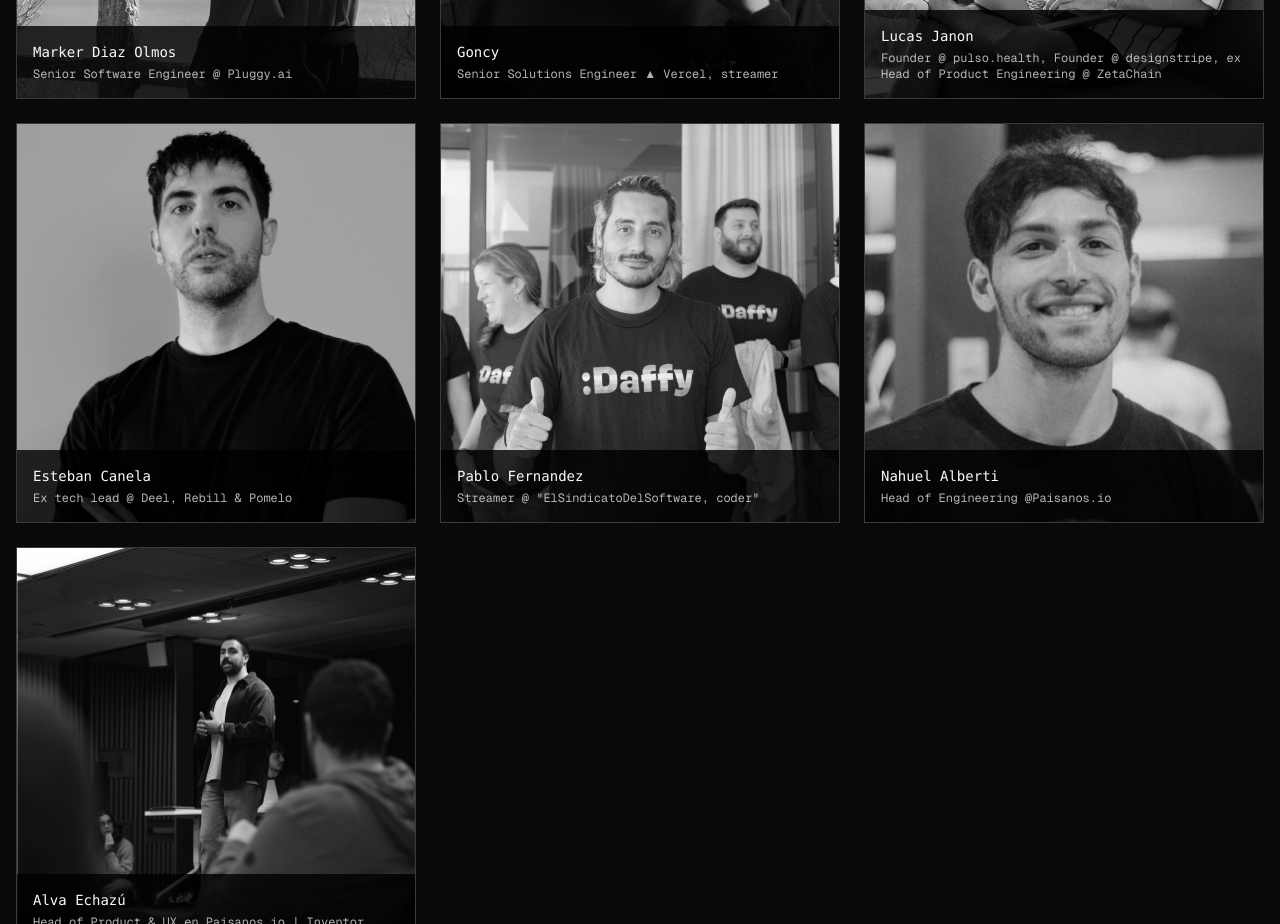
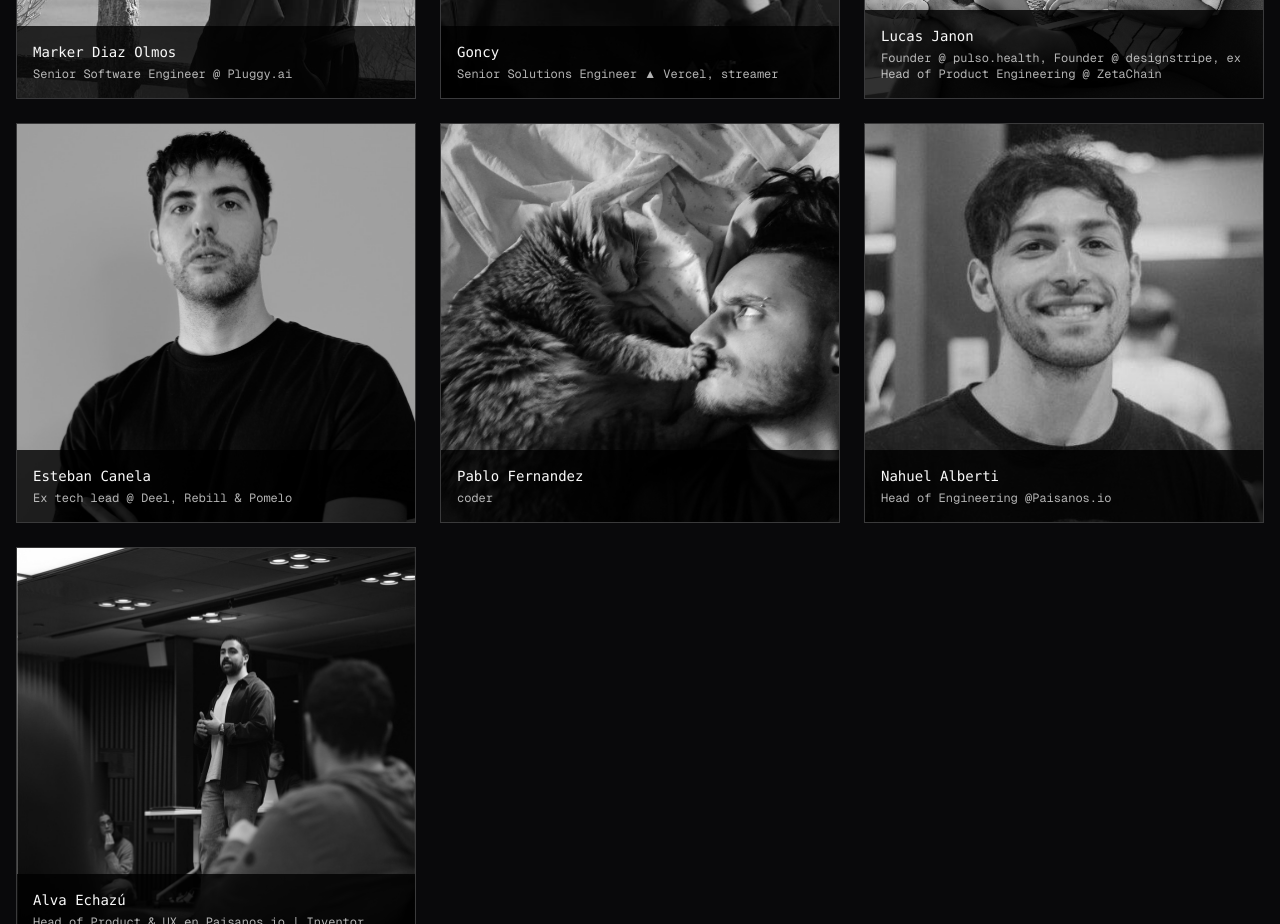
Before and after one commit to NicolasMontone/ship-ba, a Next.js app: page / in a window 1280 px wide. Shown: the part 3020-3944 px from the top of the page. Built offline with nearby package versions, Linux system fonts and the light colour scheme.

Commit message:
new pablo

```diff
--- a/app/page.tsx
+++ b/app/page.tsx
@@ -102,8 +102,8 @@ const mentors = [
   },
   {
     name: 'Pablo Fernandez',
-    image: '/mentor/pablo.jpg',
-    description: 'Streamer @ "ElSindicatoDelSoftware, coder"',
+    image: '/mentor/pablo.jpeg',
+    description: 'coder',
     companyLogo: null,
     link: 'https://x.com/fernandezpablo',
   },
```
Also changed, not shown: public/mentor/pablo.jpeg (added), public/mentor/pablo.jpg (deleted).
